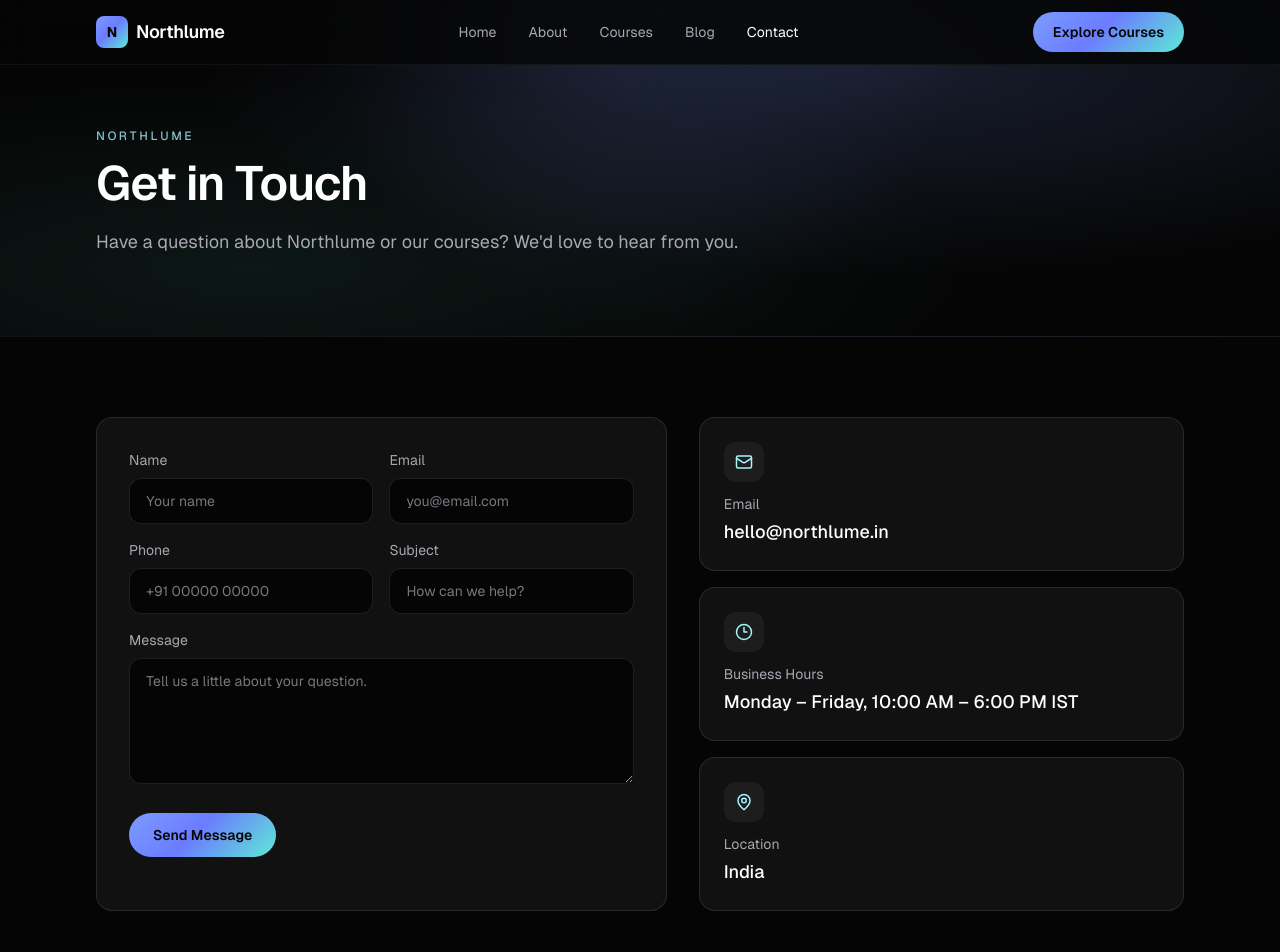
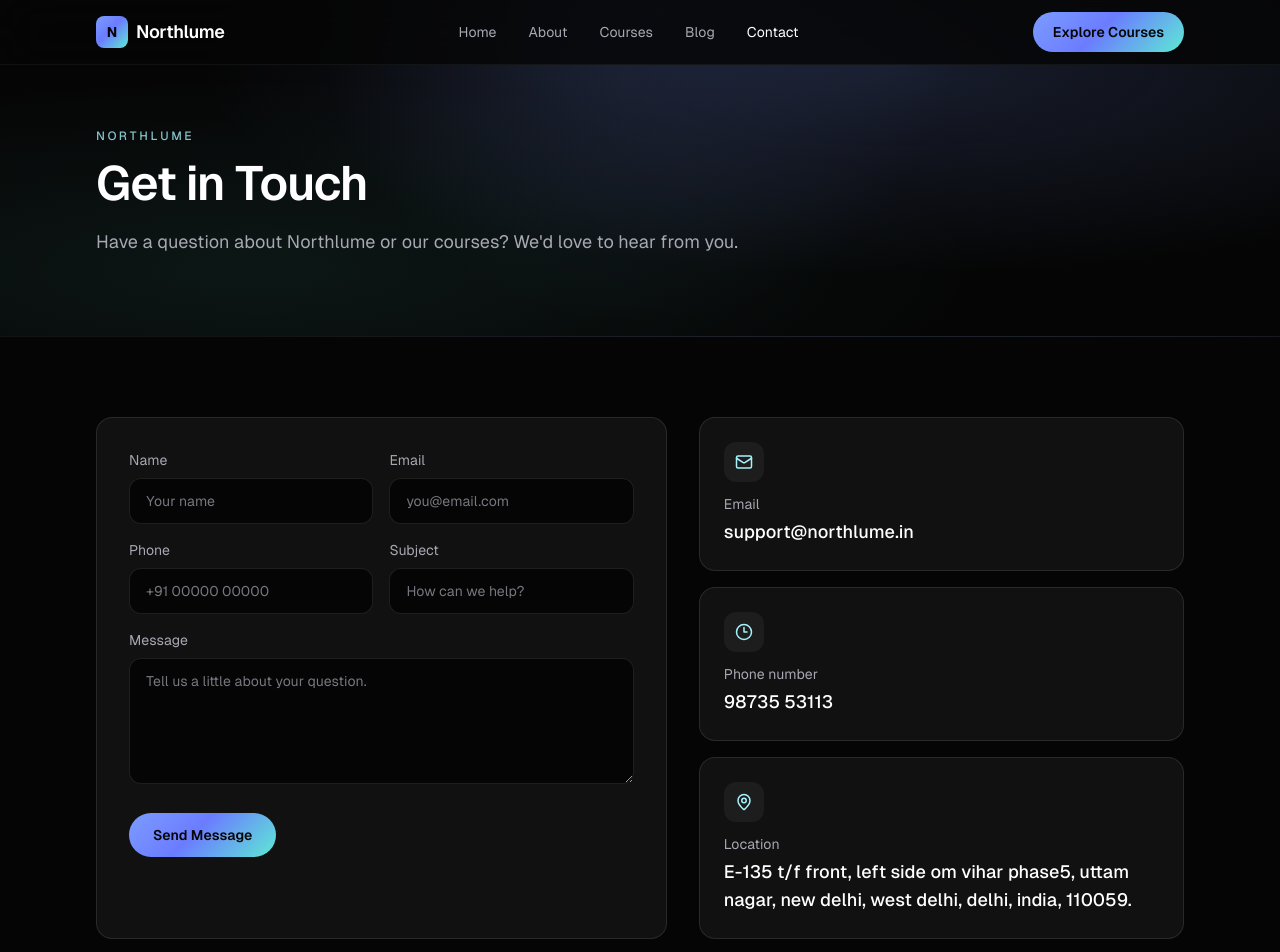
Before and after one commit to harshgupta11072004-design/new_nothlume, a Next.js app: page /contact in a window 1280 px wide. Shown: the top 952 px of the page. Built offline with nearby package versions, Linux system fonts and the light colour scheme.

Commit message:
update chnages

```diff
--- a/app/contact/page.js
+++ b/app/contact/page.js
@@ -19,8 +19,8 @@
   },
   {
     icon: Clock3,
-    label: "Business Hours",
-    value: site.hours,
+    label: "Phone number",
+    value: site.phonenumber,
   },
   {
     icon: MapPin,
--- a/data/site.js
+++ b/data/site.js
@@ -4,9 +4,10 @@
   description:
     "Practical learning programs designed to help you understand AI, digital marketing, technology and modern business skills.",
   url: "https://www.northlume.in",
-  email: "hello@northlume.in",
+  email: "support@northlume.in",
   hours: "Monday – Friday, 10:00 AM – 6:00 PM IST",
-  location: "India",
+  location: "E-135 t/f front, left side om vihar phase5, uttam nagar, new delhi, west delhi, delhi, india, 110059.",
+  phonenumber:'98735 53113',
   keywords:
     "Northlume, AI courses, digital marketing, technology skills, automation, online learning, ed-tech",
 };
```
